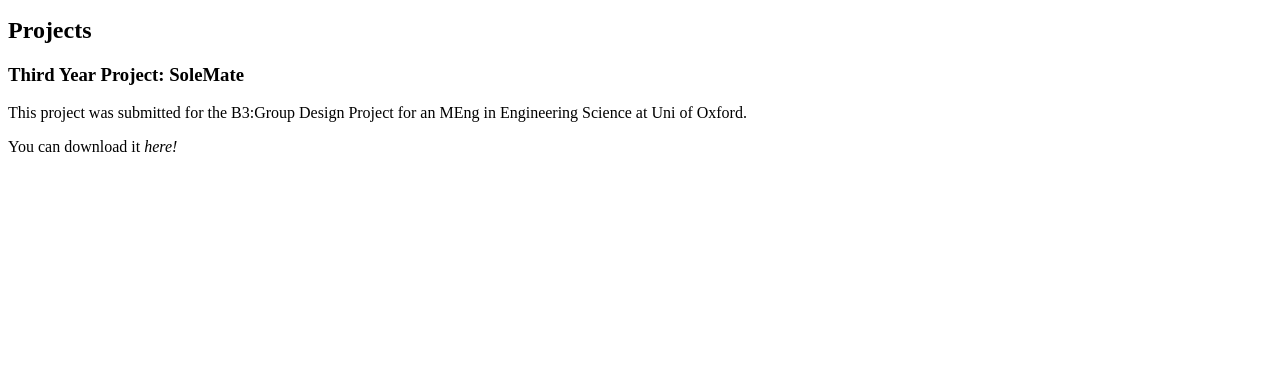
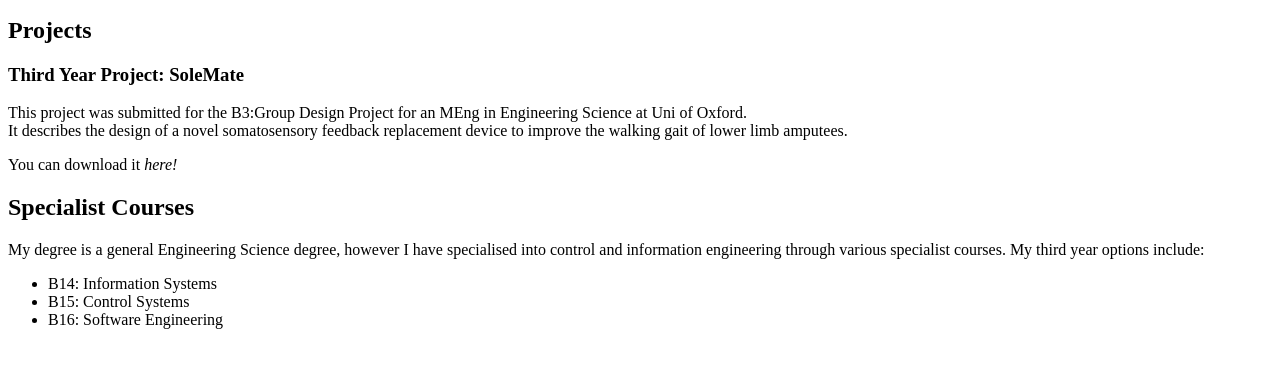
Before and after one commit to alessandrafrench/my_website, a plain HTML site: page index.html in a window 1280 px wide. Shown: the part 101-468 px from the top of the page. Drawn offline with Linux system fonts and the light colour scheme.

Commit message:
Add files via upload

```diff
--- a/index.html
+++ b/index.html
@@ -12,7 +12,16 @@
   <p>Hello! I am a currently a final year Master's student in Engineering Science at the University of Oxford</p>
   <h2>Projects</h2>
   <h3>Third Year Project: SoleMate</h3>
-  <p>This project was submitted for the B3:Group Design Project for an MEng in Engineering Science at Uni of Oxford.</p>
+  <p>This project was submitted for the B3:Group Design Project for an MEng in Engineering Science at Uni of Oxford.<br>It describes the design of a novel somatosensory feedback replacement device to improve the walking gait of lower limb amputees.</p>
   <p>You can download it <em>here!</em></p>
+
+  <h2>Specialist Courses</h2>
+  <p>My degree is a general Engineering Science degree, however I have specialised into control and information engineering through various specialist courses. My third year options include:</p>
+  <ul>
+    <li>B14: Information Systems</li>
+    <li>B15: Control Systems</li>
+    <li>B16: Software Engineering</li>
+  </ul>
+
 </body>
 </html>
```
